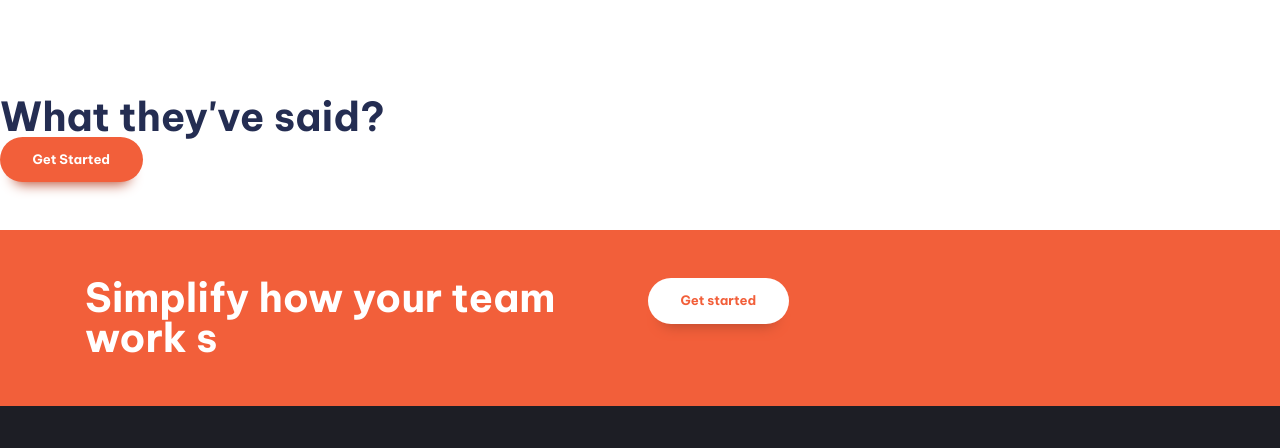
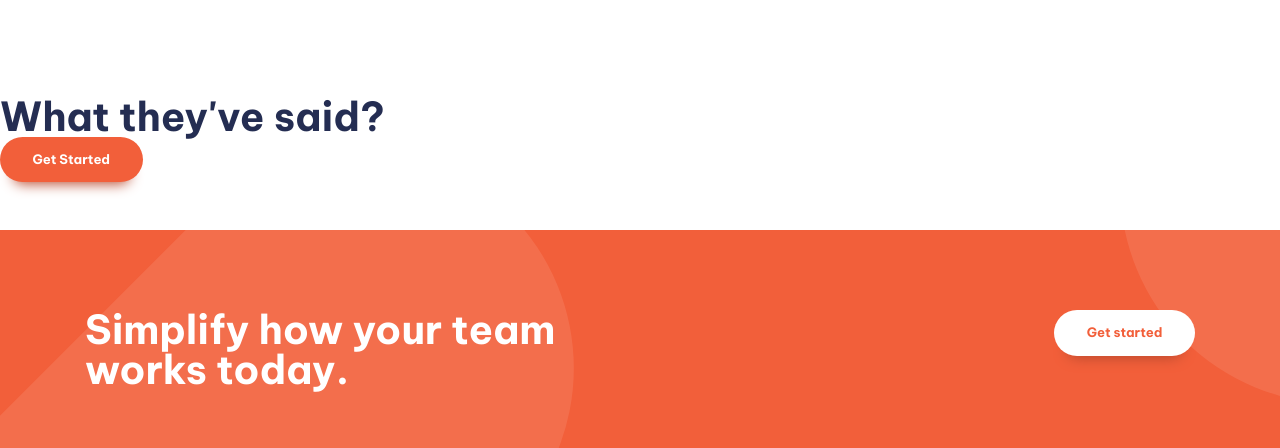
Before and after one commit to SubashJirel/Landing-Page, a website built with Vite: page index.html in a window 1280 px wide. Shown: the part 1337-1785 px from the top of the page. Built offline with nearby package versions, Linux system fonts and the light colour scheme.

Commit message:
styled the CTA section. Added two pattern images too in the CTA section

```diff
--- a/index.html
+++ b/index.html
@@ -133,15 +133,15 @@
         <button class="button">Get Started</button>
       </section>
       <!-- cta: call to action -->
-      <section class="cst | bg-accent-400 text-neutral-100 padding-block-700">
+      <section class="cta | bg-accent-400 text-neutral-100 padding-block-900">
         <div class="container">
-          <div class="even-columns">
+          <div class="even-columns vertical-align-center">
             <div>
               <p class="fs-secondary-heading fw-bold">
-                Simplify how your team work s
+                Simplify how your team works today.
               </p>
             </div>
-            <div>
+            <div class="justify-self-end-md">
               <button class="button" data-type="inverted">Get started</button>
             </div>
           </div>
--- a/style.css
+++ b/style.css
@@ -204,6 +204,29 @@ svg {
     display: none;
   }
 }
+/* cta */
+
+.cta {
+  position: relative;
+  isolation: isolate; /*creates a new stacking context*/
+  text-align: center;
+}
+@media (min-width: 50em) {
+  .cta {
+    text-align: left;
+  }
+}
+.cta::before {
+  content: '';
+  position: absolute;
+  z-index: -1;
+  inset: 0;
+  background-image: url(images/bg-tablet-pattern.svg),
+    url(images/bg-tablet-pattern.svg);
+  background-position: -15rem -5rem, 70rem -40rem;
+  background-repeat: no-repeat;
+  opacity: 0.1;
+}
 
 /* General styling */
 
@@ -222,7 +245,7 @@ p[data-width='wide'] {
 }
 /* button */
 .button {
-  display: inline-flex;
+  display: flex;
   cursor: pointer;
   text-decoration: none;
   border: 0;
@@ -271,14 +294,34 @@ p[data-width='wide'] {
   width: min(var(--max-width), calc(100% - (var(--padding) * 2)));
   margin-inline: auto; /*left and right*/
 }
+.even-columns {
+  display: grid;
+  gap: 1rem;
+}
+@media (min-width: 50em) {
+  .even-columns {
+    grid-auto-flow: column;
+    grid-auto-columns: 1fr;
+  }
+}
+.vertical-align-center {
+  justify-items: center;
+}
+
+.justify-self-end {
+  justify-self: center;
+}
+@media (min-width: 50em) {
+  .justify-self-end-md {
+    justify-self: end;
+  }
+}
+
 :where(.flow :not(:first-child)) {
   margin-top: var(--flow-spacer, 3em);
   /* outline: 2px solid red; */
 }
-.even-columns {
-  display: grid;
-  gap: 1rem;
-}
+
 .text-primary-400 {
   color: var(--clr-primary-400);
 }
@@ -350,12 +393,6 @@ p[data-width='wide'] {
   padding-block: var(--size-700);
 }
 
-@media (min-width: 50em) {
-  .even-columns {
-    grid-auto-flow: column;
-    grid-auto-columns: 1fr;
-  }
-}
 .display-sm-none {
   display: none;
 }
```
